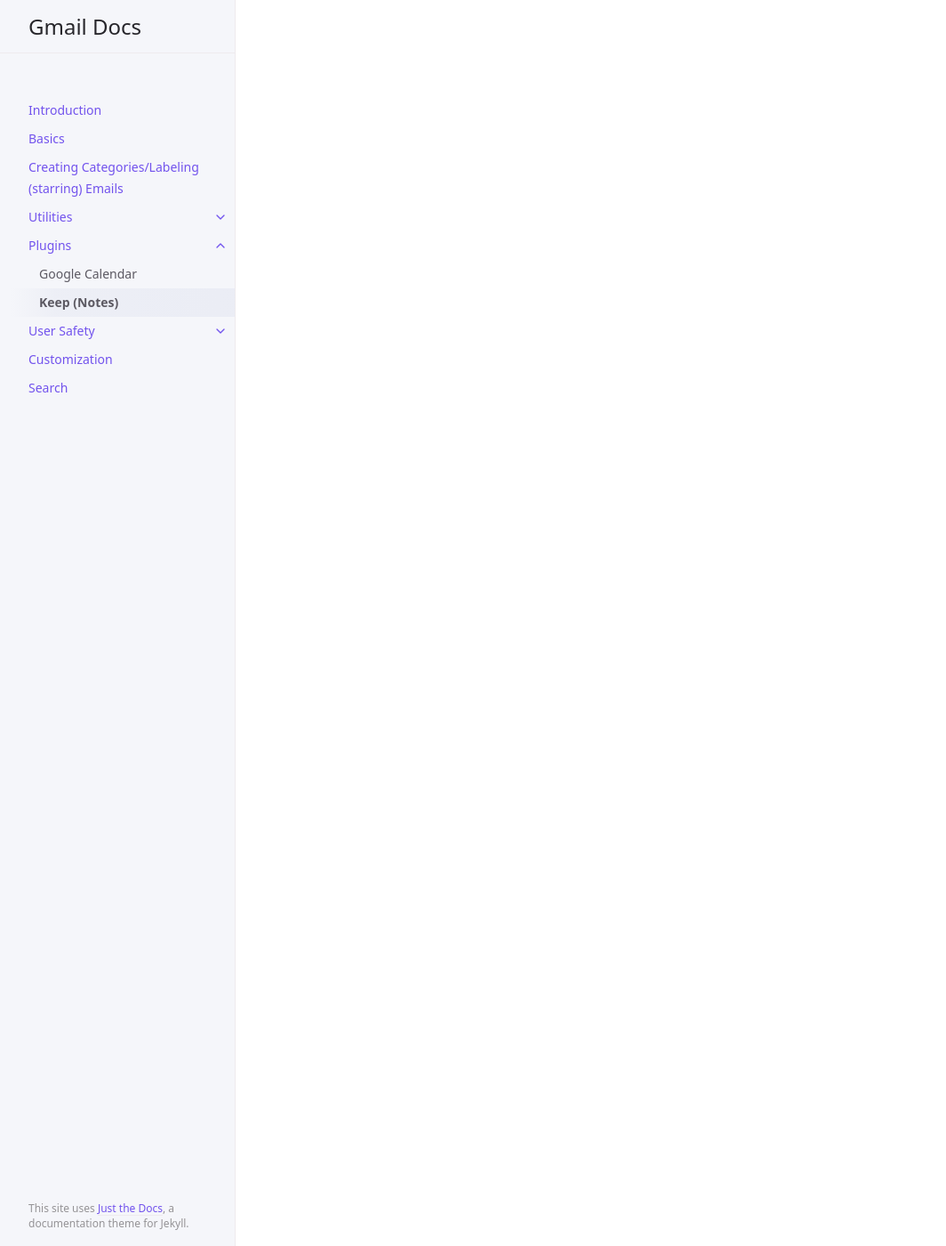
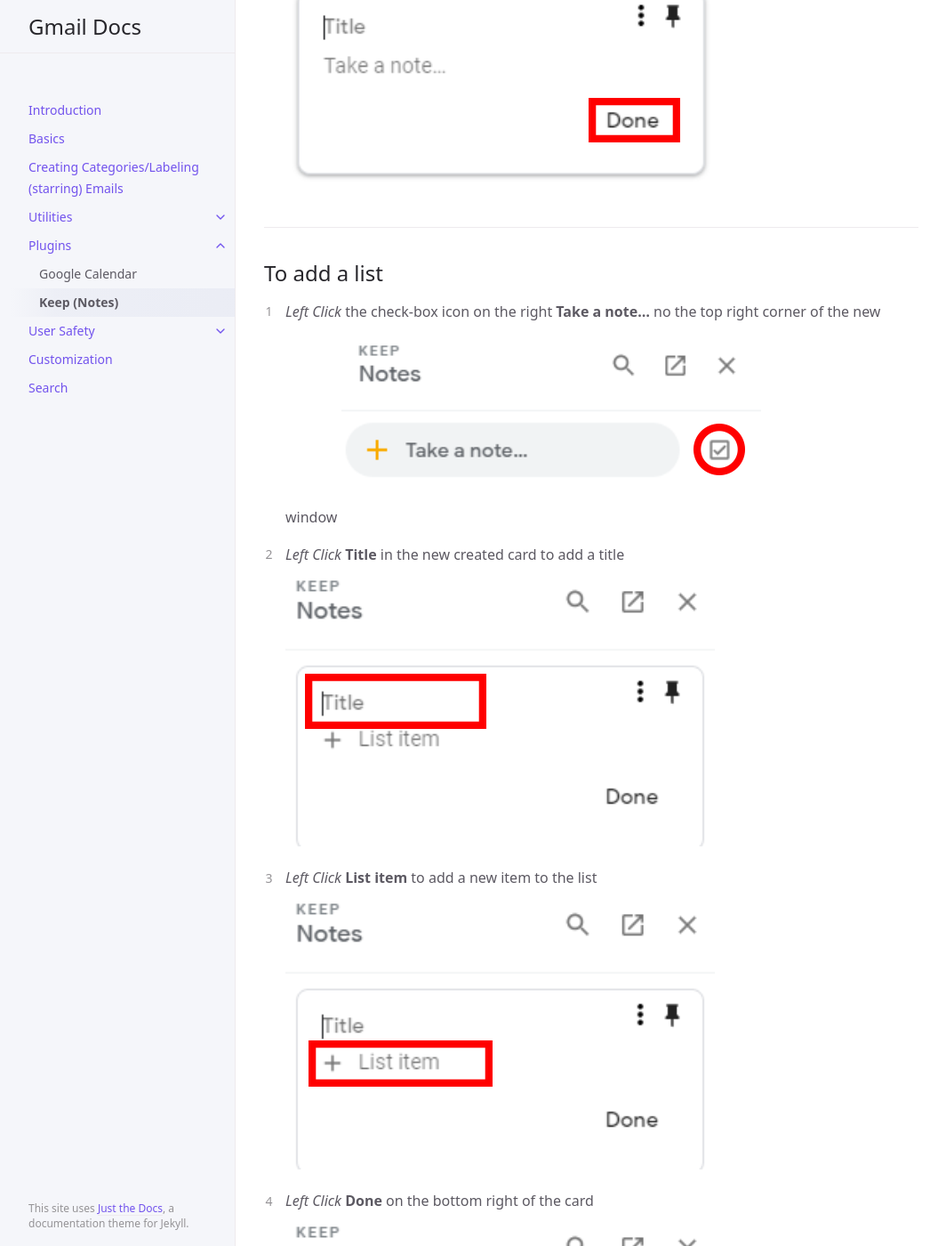
Before and after one commit to Joonior-Programmer/Gmail_Docs, a Jekyll site: the page built from docs/Plugins/keep.md, in a window 1280 px wide and 1400 px high, scrolled down 2083 px. Shown: the whole window at 89% size, without its empty margins (107-1171 px from the left). Built offline with Jekyll 4.4.1, drawn with Linux system fonts in a browser that asks for light colours; some of the changed text lies outside the part shown.

Commit message:
Completed Keep

```diff
--- a/docs/Plugins/keep.md
+++ b/docs/Plugins/keep.md
@@ -6,3 +6,50 @@
 ---
 
 # Keep (Notes)
+
+---
+
+## Opening Keep
+
+1. *Left Click* on the Keep icon on the columns of icons on the right sidebar
+    <img src = "https://github.com/Joonior-Programmer/Gmail_Docs/blob/master/assets/images/keep.png?raw=true">
+
+---
+
+## To add note
+
+1. *Left Click* **Take a note...** on the top left corner of the new window
+    <img src = "https://github.com/Joonior-Programmer/Gmail_Docs/blob/master/assets/images/addNote.png?raw=true">
+
+2. *Left Click* *Title* in the new created card to add a title
+    <img src = "https://github.com/Joonior-Programmer/Gmail_Docs/blob/master/assets/images/noteTitle.png?raw=true">
+
+3. *Left Click* *Take a note...* below title to *Type* in your note
+    <img src = "https://github.com/Joonior-Programmer/Gmail_Docs/blob/master/assets/images/noteDescription.png?raw=true">
+
+4. *Left Click* *Done* on the bottom right of the card
+    <img src = "https://github.com/Joonior-Programmer/Gmail_Docs/blob/master/assets/images/saveNote.png?raw=true">
+
+---
+
+## To add a list
+
+1. *Left Click* the check-box icon on the right **Take a note...** no the top right corner of the new window
+    <img src = "https://github.com/Joonior-Programmer/Gmail_Docs/blob/master/assets/images/addList.png?raw=true">
+
+2. *Left Click* **Title** in the new created card to add a title
+    <img src = "https://github.com/Joonior-Programmer/Gmail_Docs/blob/master/assets/images/addListTitle.png?raw=true">
+
+3. *Left Click* **List item** to add a new item to the list
+    <img src = "https://github.com/Joonior-Programmer/Gmail_Docs/blob/master/assets/images/listItem.png?raw=true">
+
+4. *Left Click* **Done** on the bottom right of the card
+    <img src = "https://github.com/Joonior-Programmer/Gmail_Docs/blob/master/assets/images/saveList.png?raw=true">
+
+---
+
+## Attach an email to note/item
+
+1. *Left Click* on desired email message
+
+2. Complete step in 'To add note' to add to note or 'To add a list' to add to a list
```
Also changed, not shown: assets/images/addList.png (added), assets/images/addListTitle.png (added), assets/images/addNote.png (added), assets/images/keep.png (added), assets/images/listItem.png (added), assets/images/noteDescription.png (added), assets/images/noteTitle.png (added), assets/images/saveList.png (added), assets/images/saveNote.png (added).
